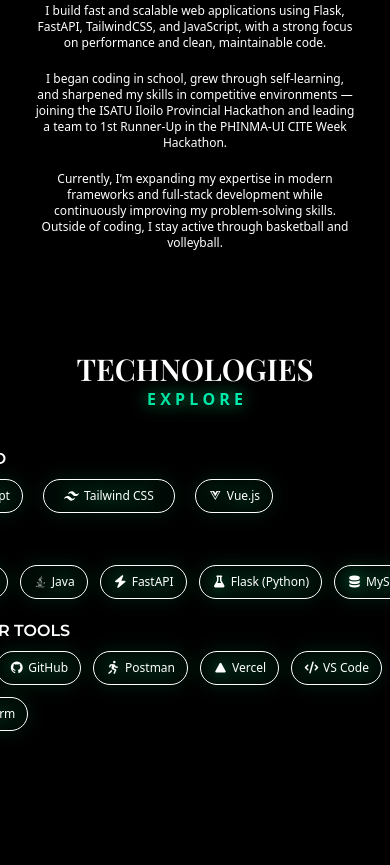
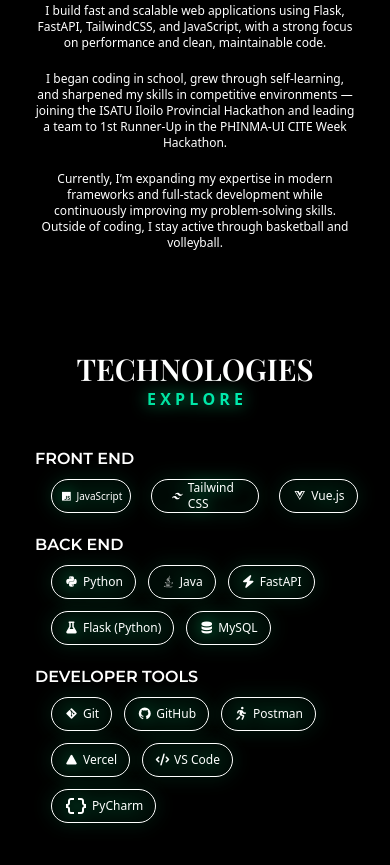
Before and after one commit to maverickbarrientos/maverick-portfolio, a website built with Vite: page index.html in a window 390 px wide. Shown: the part 757-1622 px from the top of the page. Built offline with nearby package versions, Linux system fonts and the light colour scheme; a web font is replaced by a local one.

Commit message:
hahahhaa

```diff
--- a/index.html
+++ b/index.html
@@ -62,12 +62,12 @@
         <p class="font-semibold bg-linear-to-r from-[#00C66E] via-[#00FFD1] to-[#007A7A] animate-gradient text-transparent bg-clip-text">E X P L O R E </p>
       </div>
 
-      <div class="text-start w-full flex flex-col gap-5">
+      <div class="text-start w-xs m-auto md:w-full flex flex-col gap-5">
         <div>
           <p class="font-semibold font-montserrat my-2">FRONT END</p>
           <div class="flex gap-5 px-4">
-            <p class="flex gap-1 items-center justify-center px-3 py-0 border border-white rounded-3xl text-xs text-white cursor-pointer transition duration-300 animate-gradient hover:-translate-y-1 hover:text-black hover-border-black hover:bg-linear-to-r from-[#00C66E] via-[#00FFD1] to-[#007A7A]"><i class="fa-brands fa-js py-0"></i>JavaScript</p>
-            <p class="flex gap-1 items-center justify-center px-5 py-2 border rounded-3xl text-white border-white text-xs cursor-pointer transition duration-300 animate-gradient hover:-translate-y-1 hover:text-black hover-border-black hover:bg-linear-to-r from-[#00C66E] via-[#00FFD1] to-[#007A7A]">
+            <p class="flex gap-1 items-center justify-center px-2 md:px-3 py-0 border border-white rounded-3xl text-[10px] text-white cursor-pointer transition duration-300 animate-gradient hover:-translate-y-1 hover:text-black hover-border-black hover:bg-linear-to-r from-[#00C66E] via-[#00FFD1] to-[#007A7A]"><i class="fa-brands fa-js py-0"></i>JavaScript</p>
+            <p class="flex gap-1 items-center justify-center px-5 md:py-2 border rounded-3xl text-white border-white text-xs cursor-pointer transition duration-300 animate-gradient hover:-translate-y-1 hover:text-black hover-border-black hover:bg-linear-to-r from-[#00C66E] via-[#00FFD1] to-[#007A7A]">
               <svg viewBox="0 0 48 48" fill="none" xmlns="http://www.w3.org/2000/svg" class="w-4 h-4">
                 <path fill="currentColor" d="M24 10c-6.667 0-10.667 3.333-12 10 2.4-3.333 5.2-4.667 8.4-4 1.826.365 3.131 1.783 4.57 3.303C26.878 21.91 29.036 24 33.333 24c6.667 0 10.667-3.333 12-10-2.4 3.333-5.2 4.667-8.4 4-1.826-.365-3.131-1.783-4.57-3.303C29.455 12.09 27.297 10 23 10ZM12 24c-6.667 0-10.667 3.333-12 10 2.4-3.333 5.2-4.667 8.4-4 1.826.365 3.131 1.783 4.57 3.303C14.878 35.91 17.036 38 21.333 38c6.667 0 10.667-3.333 12-10-2.4 3.333-5.2 4.667-8.4 4-1.826-.365-3.131-1.783-4.57-3.303C17.455 26.09 15.297 24 11 24Z"/>
               </svg>
```
